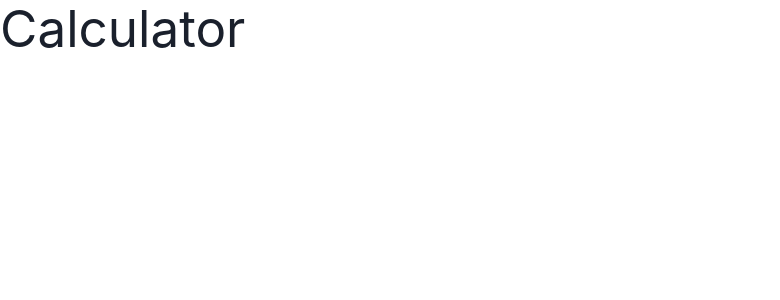
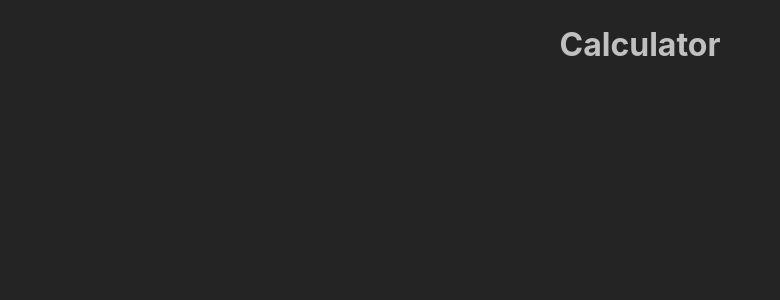
Before and after one commit to NoamRivlin/calculator, a React (Vite) app: page / in a window 1280 px wide. Shown: the top 300 px of the page, without its empty margins (0-780 px from the left). Built offline with nearby package versions, Linux system fonts and the light colour scheme.

Commit message:
feat-created components folder
starting to breakdown to components.
decided to not go with chakra. on with mui

```diff
--- a/index.html
+++ b/index.html
@@ -4,6 +4,7 @@
 <head>
   <meta charset="UTF-8" />
   <link rel="icon" type="image/svg+xml" href="/vite.svg" />
+  <meta name="viewport" content="initial-scale=1, width=device-width" />
   <meta name="viewport" content="width=device-width, initial-scale=1.0" />
   <title>Calculator</title>
 </head>
--- a/package.json
+++ b/package.json
@@ -10,10 +10,9 @@
     "preview": "vite preview"
   },
   "dependencies": {
-    "@chakra-ui/react": "^2.6.1",
     "@emotion/react": "^11.11.0",
     "@emotion/styled": "^11.11.0",
-    "framer-motion": "^10.12.16",
+    "@mui/material": "^5.13.2",
     "react": "^18.2.0",
     "react-dom": "^18.2.0"
   },
--- a/src/App.css
+++ b/src/App.css
@@ -0,0 +1,3 @@
+h1 {
+  text-align: center;
+}
--- a/src/App.tsx
+++ b/src/App.tsx
@@ -1,5 +1,4 @@
 import { useState } from "react";
-import { Button, ButtonGroup } from "@chakra-ui/react";
 
 import "./App.css";
 
--- a/src/index.css
+++ b/src/index.css
@@ -2,73 +2,11 @@
   font-family: Inter, system-ui, Avenir, Helvetica, Arial, sans-serif;
   line-height: 1.5;
   font-weight: 400;
-
-  color-scheme: light dark;
-  color: rgba(255, 255, 255, 0.87);
+  color: silver;
   background-color: #242424;
-
   font-synthesis: none;
   text-rendering: optimizeLegibility;
   -webkit-font-smoothing: antialiased;
   -moz-osx-font-smoothing: grayscale;
   -webkit-text-size-adjust: 100%;
 }
-
-a {
-  font-weight: 500;
-  color: #646cff;
-  text-decoration: inherit;
-}
-
-a:hover {
-  color: #535bf2;
-}
-
-body {
-  margin: 0;
-  display: flex;
-  place-items: center;
-  min-width: 320px;
-  min-height: 100vh;
-}
-
-h1 {
-  font-size: 3.2em;
-  line-height: 1.1;
-}
-
-button {
-  border-radius: 8px;
-  border: 1px solid transparent;
-  padding: 0.6em 1.2em;
-  font-size: 1em;
-  font-weight: 500;
-  font-family: inherit;
-  background-color: #1a1a1a;
-  cursor: pointer;
-  transition: border-color 0.25s;
-}
-
-button:hover {
-  border-color: #646cff;
-}
-
-button:focus,
-button:focus-visible {
-  outline: 4px auto -webkit-focus-ring-color;
-}
-
-@media (prefers-color-scheme: light) {
-  :root {
-    color: #213547;
-    background-color: #ffffff;
-  }
-
-  a:hover {
-    color: #747bff;
-  }
-
-  button {
-    background-color: #f9f9f9;
-  }
-}
--- a/src/main.tsx
+++ b/src/main.tsx
@@ -2,12 +2,9 @@
 import ReactDOM from "react-dom/client";
 import App from "./App.tsx";
 import "./index.css";
-import { ChakraBaseProvider } from "@chakra-ui/react";
 
 ReactDOM.createRoot(document.getElementById("root") as HTMLElement).render(
   <React.StrictMode>
-    <ChakraBaseProvider>
-      <App />
-    </ChakraBaseProvider>
+    <App />
   </React.StrictMode>
 );
```
Also changed, not shown: src/components/buttons/NumberBtn.tsx (added), src/components/buttons/OperatorBtn.tsx (added), src/components/display/Display.tsx (added), src/components/pad/Pad.tsx (added), 1 other file (tests, documents, lock files or other folders).
